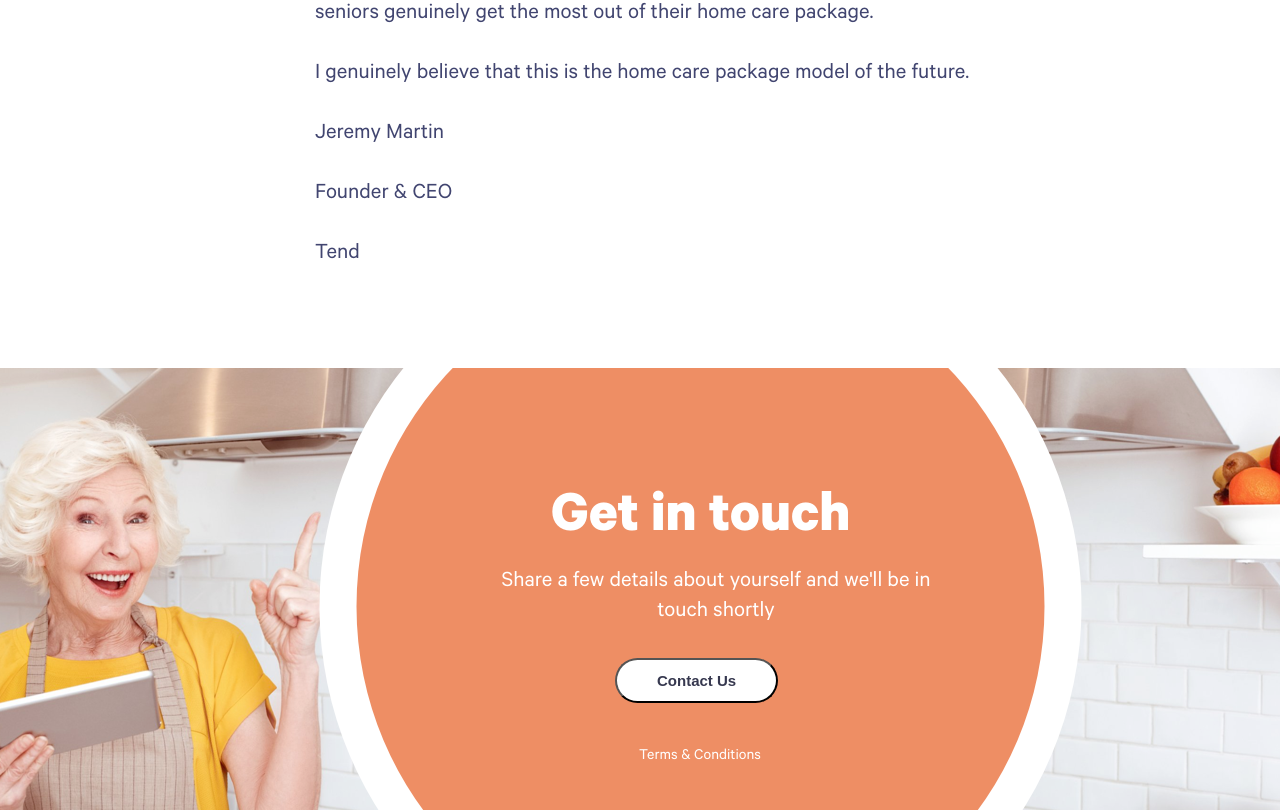
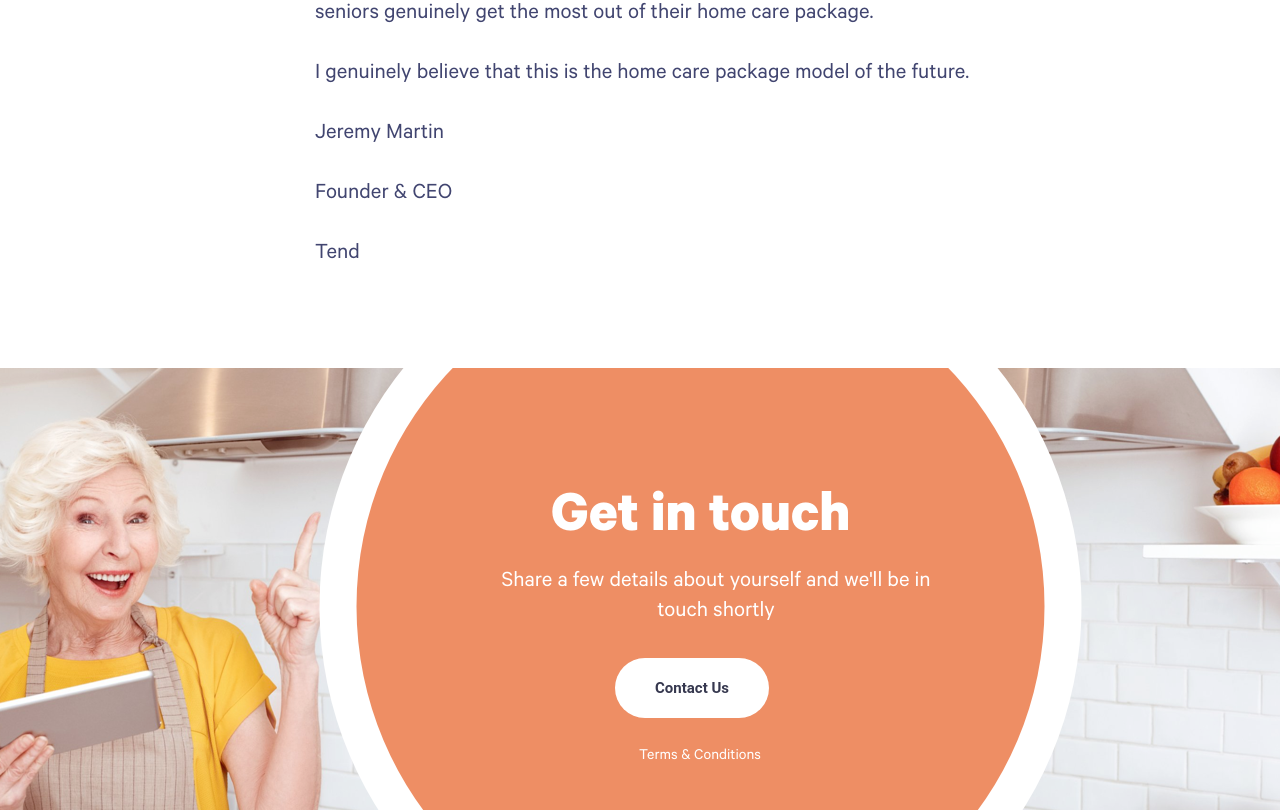
Before and after one commit to tend-dev/website-front-end, an Angular app: page /about-us in a window 1280 px wide. Shown: the part 3560-4370 px from the top of the page. Built offline with nearby package versions, Linux system fonts and the light colour scheme.

Commit message:
fix Get in touch blocks button

```diff
--- a/src/app/components/get-in-touch/get-in-touch.module.ts
+++ b/src/app/components/get-in-touch/get-in-touch.module.ts
@@ -1,13 +1,16 @@
 import { NgModule } from '@angular/core';
 import { CommonModule } from '@angular/common';
 import { GetInTouchComponent } from './get-in-touch.component';
+
+import { MatButtonModule } from '@angular/material/button';
 
 
 
 @NgModule({
   declarations: [GetInTouchComponent],
   imports: [
-    CommonModule
+    CommonModule,
+    MatButtonModule
   ],
   exports: [GetInTouchComponent]
 })
--- a/src/app/pages/blog/blog-detail/blog-detail.component.scss
+++ b/src/app/pages/blog/blog-detail/blog-detail.component.scss
@@ -11,6 +11,10 @@ header {
     align-items: flex-start;
     margin: 30px 45px 20px;
   }
+}
+
+app-back-button {
+  width: 0;
 }
 
 .title {
@@ -76,6 +80,9 @@ hr {
   color: $hr_color;
   background-color: $hr_color;
   height: 1px;
+  @include desktop-only {
+    margin: 60px 0 56px;
+  }
 }
 
 // * FOOTER
@@ -84,6 +91,9 @@ hr {
   display: flex;
   margin-bottom: 40px;
   align-items: center;
+  @include desktop-only {
+    margin-bottom: 150px;
+  }
 
   .blog-date {
     margin-right: 20px;
```
